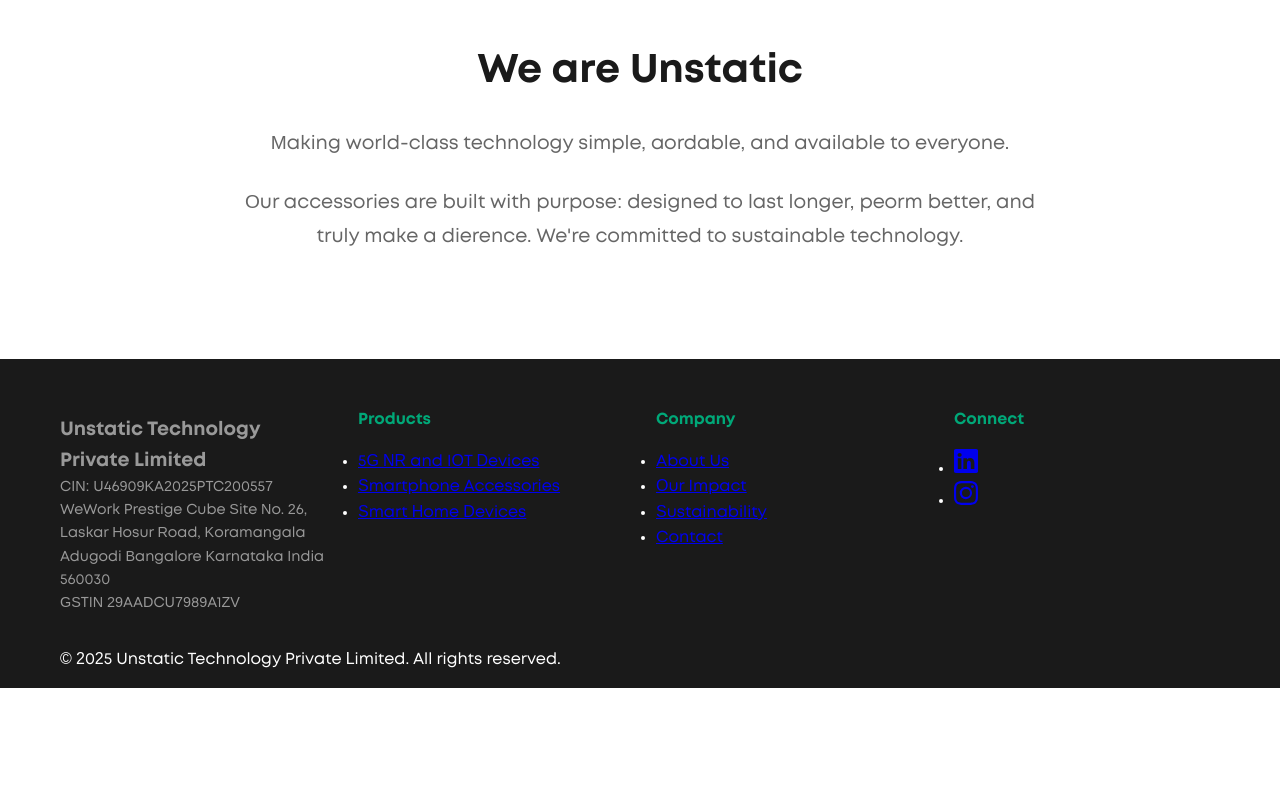
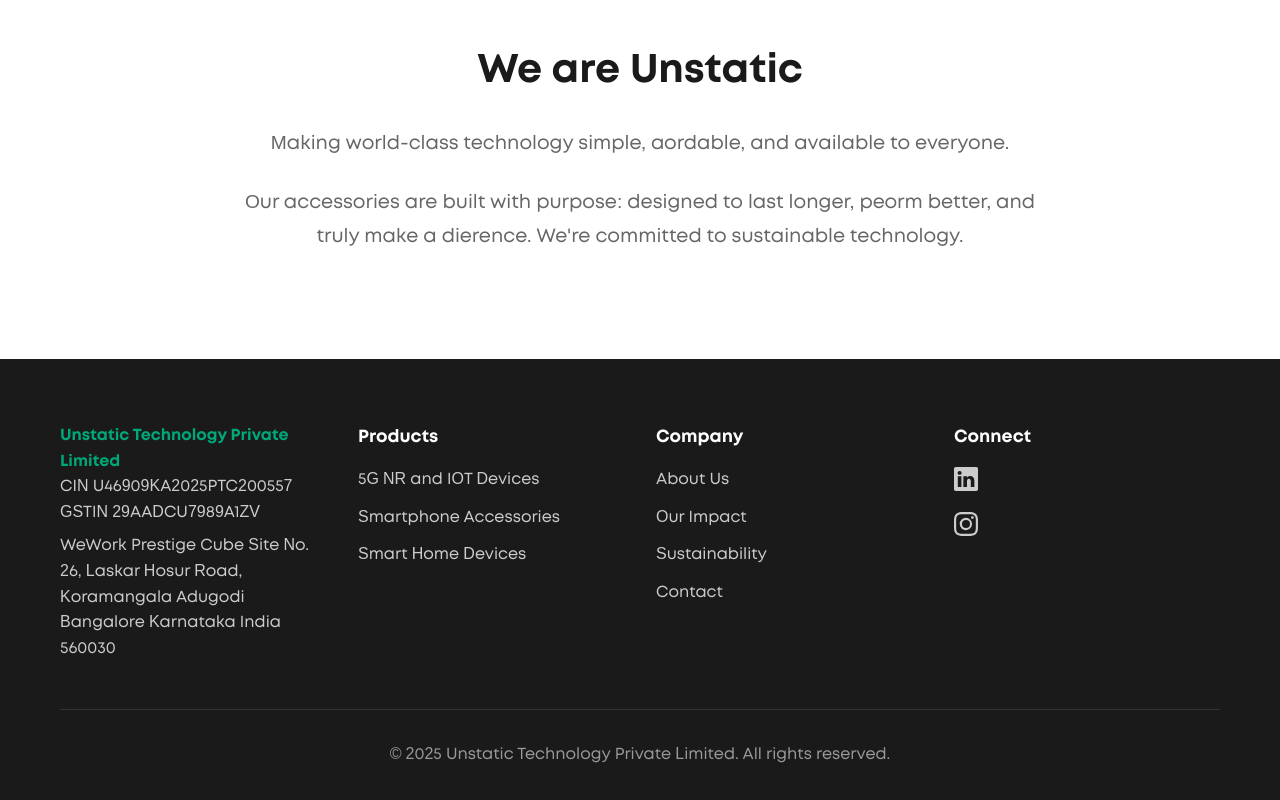
Before and after one commit to getunstatic/getunstatic, a website: page index.html in a window 1280 px wide. Shown: the part 5808-6608 px from the top of the page. Before the commit the page ends 6496 px from the top, so only its background shows below. Drawn offline with Linux system fonts and the light colour scheme.

Commit message:
fix add footers and improve theme

```diff
--- a/index.html
+++ b/index.html
@@ -171,29 +171,29 @@
 
 <footer>
     <div class="container">
-        <div class="footer-content">
+        <div class="footer-main">
             <div class="footer-section">
                 <p class="company-name">
-                    <span class="company-title">Unstatic Technology Private Limited</span><br>
-                    CIN: U46909KA2025PTC200557<br>
-                    WeWork Prestige Cube Site No. 26, Laskar Hosur Road, Koramangala Adugodi Bangalore Karnataka India 560030<br>
-                    GSTIN 29AADCU7989A1ZV
+                    <span class="company-title">Unstatic Technology Private Limited</span>
+                    <div class="footer-address-item">CIN U46909KA2025PTC200557</div>
+                    <div class="footer-address-item">GSTIN 29AADCU7989A1ZV</div>
+                    <div class="footer-address-item footer-address">WeWork Prestige Cube Site No. 26, Laskar Hosur Road, Koramangala Adugodi Bangalore Karnataka India 560030</div>
                 </p>
             </div>
             <div class="footer-section">
                 <h4>Products</h4>
                 <ul>
-                    <li><a href="#adapters-section">5G NR and IOT Devices</a></li>
-                    <li><a href="#accessories-section">Smartphone Accessories</a></li>
-                    <li><a href="#smarthome-section">Smart Home Devices</a></li>
+                    <li><a href="index.html#adapters-section">5G NR and IOT Devices</a></li>
+                    <li><a href="index.html#accessories-section">Smartphone Accessories</a></li>
+                    <li><a href="index.html#smarthome-section">Smart Home Devices</a></li>
                 </ul>
             </div>
             <div class="footer-section">
                 <h4>Company</h4>
                 <ul>
-                    <li><a href="#about">About Us</a></li>
-                    <li><a href="#impact">Our Impact</a></li>
-                    <li><a href="#impact">Sustainability</a></li>
+                    <li><a href="index.html#about">About Us</a></li>
+                    <li><a href="index.html#impact">Our Impact</a></li>
+                    <li><a href="index.html#impact">Sustainability</a></li>
                     <li><a href="contact.html">Contact</a></li>
                 </ul>
             </div>
@@ -217,9 +217,7 @@
             <p>&copy; 2025 Unstatic Technology Private Limited. All rights reserved.</p>
         </div>
     </div>
-</footer>
-
-<script src="shop.js"></script>
+</footer><script src="shop.js"></script>
 <script src="script.js"></script>
 </body>
 </html>
--- a/styles.css
+++ b/styles.css
@@ -443,31 +443,121 @@
 
 footer {
     background: var(--text-dark);
-    color: white;
-    padding: 3rem 0 1rem;
+    color: #ccc;
+    padding: 4rem 0 2rem;
 }
 
-.footer-content {
-    display: grid;
-    grid-template-columns: repeat(auto-fit, minmax(200px, 1fr));
+.footer-main {
+    display: flex;
+    justify-content: space-around;
+    align-items: flex-start;
+    flex-wrap: wrap;
     gap: 2rem;
-    margin-bottom: 2rem;
+    margin-bottom: 3rem;
+}
+
+.footer-about {
+    flex: 2;
+    min-width: 250px;
+}
+
+.footer-about .logo-img {
+    height: 40px;
+    margin-bottom: 1rem;
+}
+
+.footer-about .company-name {
+    font-size: 1.1rem;
+    font-weight: 700;
+    color: var(--bg-white);
+    margin-bottom: 0.5rem;
+    display: flex;
+    flex-direction: column;
+    gap: 0.5rem;
+}
+
+.company-title {
+    font-weight: 700; /* Make it bold */
+    color: var(--primary-color); /* Use the primary color */
+}
+
+.footer-address-item {
+    display: flex;
+    align-items: flex-start;
+    gap: 0.5rem;
+    color: #ccc;
+}
+
+.footer-address {
+    margin-top: 0.5rem;
+}
+
+
+.footer-about .company-address {
+    font-size: 0.9rem;
+    color: #999;
+    line-height: 1.6;
+}
+
+.footer-links {
+    display: flex;
+    gap: 3rem;
+    flex: 3;
+    justify-content: flex-end;
+}
+
+.footer-section {
+    flex: 1;
+    min-width: 220px;
 }
 
 .footer-section h4 {
+    font-size: 1.1rem;
+    color: var(--bg-white);
     margin-bottom: 1rem;
+    font-weight: 700;
+}
+
+.footer-section ul {
+    list-style: none;
+    padding: 0;
+}
+
+.footer-section ul li {
+    margin-bottom: 0.75rem;
+}
+
+.footer-section ul a {
+    color: #ccc;
+    text-decoration: none;
+    transition: color 0.3s ease;
+}
+
+.footer-section ul a:hover {
     color: var(--primary-color);
 }
 
-.company-name {
-    font-size: 0.9rem;
-    color: #999;
-    margin-top: 0.5rem;
+.social-links {
+    display: flex;
+    gap: 1rem;
 }
 
-.company-title {
-    font-weight: bold;
-    font-size: 1.2rem;
+.footer-bottom {
+    text-align: center;
+    padding-top: 2rem;
+    border-top: 1px solid #333;
+    color: #999;
+}
+
+.social-icon svg {
+    width: 24px;
+    height: 24px;
+    fill: #ccc;
+    transition: fill 0.3s ease;
+}
+
+.social-icon:hover svg {
+    fill: var(--primary-color);
 }
 
 .product-detail-section {
```
Also changed, not shown: contact.html (+5 -5 lines), product.html (+5 -6 lines).
